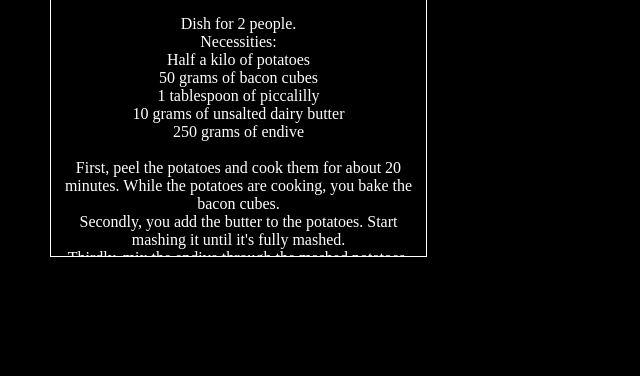
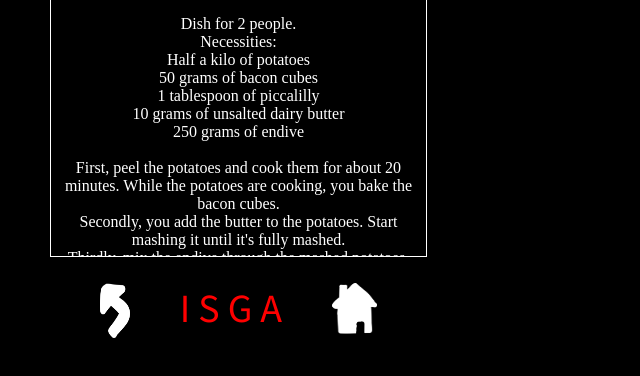
Before and after one commit to sebasvandemunt/Project-ISGA-Webapp, a plain HTML site: page Andijvierecepte.html in a window 1280 px wide. Shown: the part 462-838 px from the top of the page, without its empty margins (0-640 px from the left). Drawn offline with Linux system fonts and the light colour scheme; a web font is replaced by a local one.

Commit message:
footer fixed gemaakt op recepten pagina

```diff
--- a/stylesisga2.css
+++ b/stylesisga2.css
@@ -48,6 +48,7 @@ header {
     justify-content: space-evenly;
     font-size: 40pt;
     font-family: SourceSansPro-Regular;
+    background-color: black;
 }
 
 footer {
@@ -58,6 +59,10 @@ footer {
     width: 375px;
     font-size: 30pt;
     font-family: SourceSansPro-Regular;
+    max-width: 100%;
+    position: fixed;
+    bottom: 0;
+    background-color: black;
 }
 
 section {
@@ -81,10 +86,6 @@ img {
     border-radius: 10px;
 }
 
-footer {
-    max-width: 100%;
-}
-
 footer img {
     height: 100%;
 }
```
